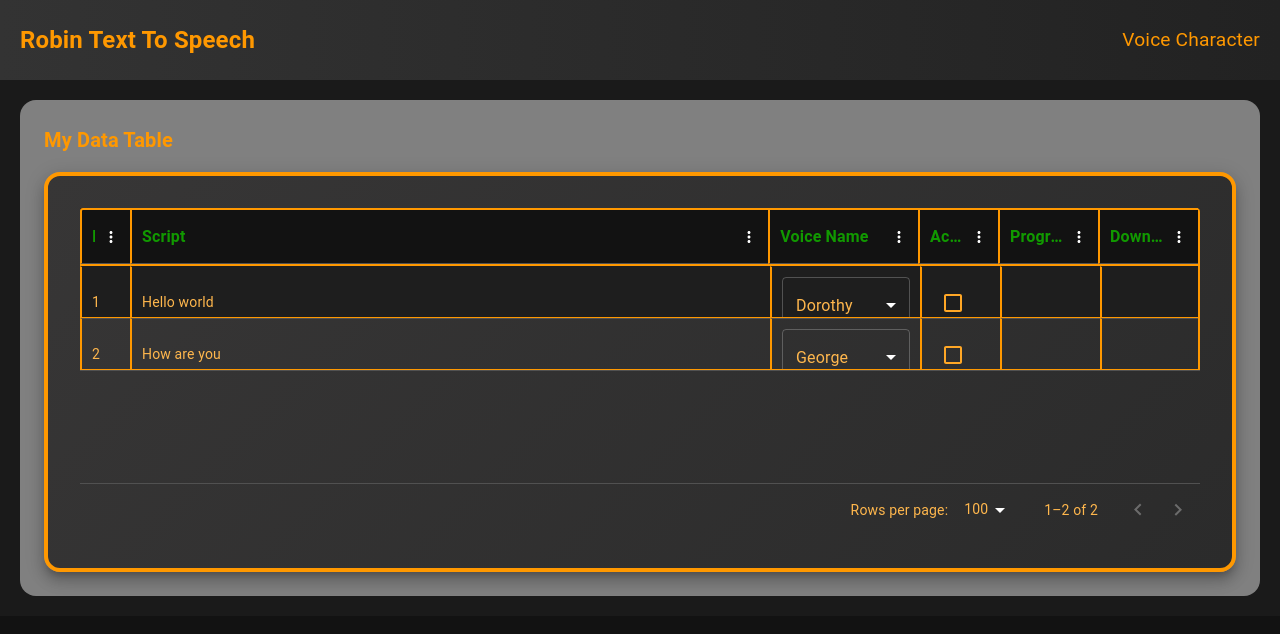
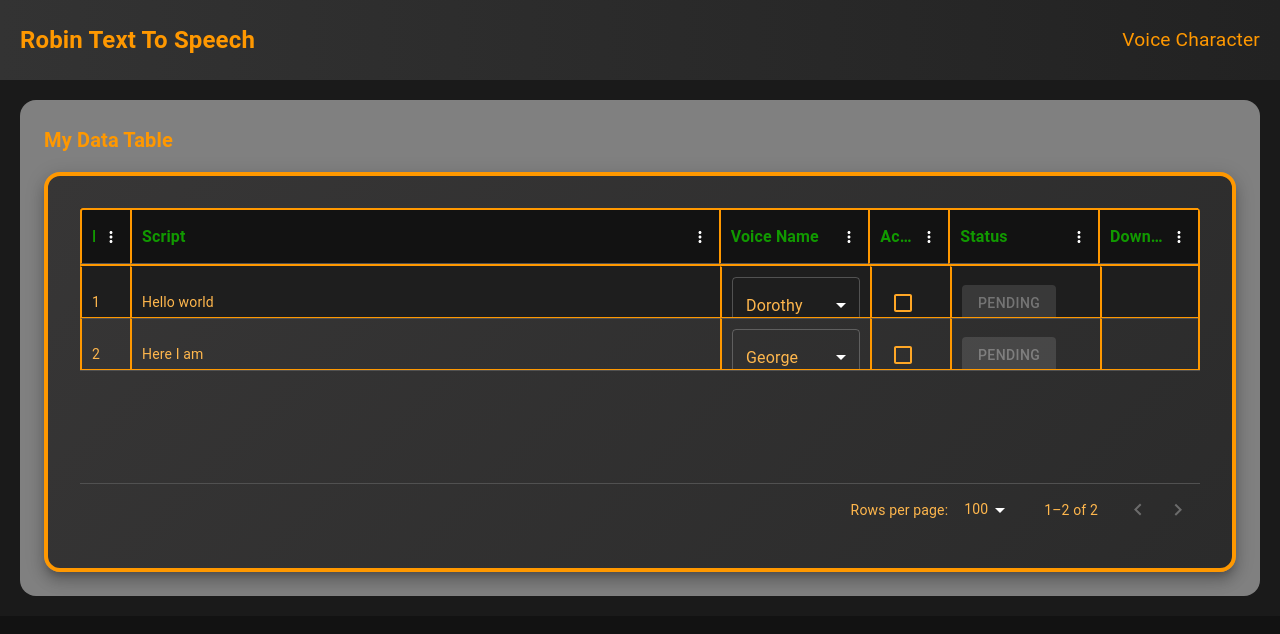
Before and after one commit to Fike-Rehman/RobinTTSApp, a React (Vite) app in the folder CTS.RobinTTS.UI/: page / in a window 1280 px wide. Shown: the top 634 px of the page. Built offline with nearby package versions, Linux system fonts and the light colour scheme.

Commit message:
adding the playAudioButton

```diff
--- /dev/null
+++ b/CTS.RobinTTS.UI/src/Components/PlayAudioButton/PlayAudioButton.tsx
@@ -0,0 +1,35 @@
+import { Button, CircularProgress } from "@mui/material";
+import { PlayAudioButtonState } from "../../types";
+
+
+
+interface PlayAudioButtonProps {
+    state: PlayAudioButtonState
+    onClick: () => void;
+}
+
+const playAudioButton = ({ state, onClick }: PlayAudioButtonProps) => {
+    if (state === "pending") {
+        return (
+            <Button variant="contained" disabled>
+                Pending
+            </Button>
+        );
+    }
+
+    if (state === "generating") {
+        return (
+            <Button variant="contained" disabled>
+                <CircularProgress size={20} /> Generating...
+            </Button>
+        );
+    }
+
+    return (
+        <Button variant="contained" color="primary" onClick={onClick}>
+            Play Audio
+        </Button>
+    );
+};
+
+export default playAudioButton;
--- a/CTS.RobinTTS.UI/src/Components/TTSDataGrid/TTSDataGrid.tsx
+++ b/CTS.RobinTTS.UI/src/Components/TTSDataGrid/TTSDataGrid.tsx
@@ -2,13 +2,41 @@ import { DataGrid, GridColDef } from "@mui/x-data-grid";
 import { useState } from "react";
 import { Box, Checkbox, MenuItem, Select, Typography } from "@mui/material";
 import { dataGridContainerStyles, dataGridStyles, titleStyles } from "./TTSDataGridStyles";
+import PlayAudioButton from "../PlayAudioButton/PlayAudioButton";
+import { PlayAudioButtonState } from "../../types";
+
+
 
 
 const voices = ["Dorothy", "George"];
 
-const initialRows = [
-    { id: 1, script: "Hello world", voice: "Dorothy", accept: false, progress: "", download: "" },
-    { id: 2, script: "How are you", voice: "George", accept: false, progress: "", download: "" },
+export interface RowData {
+    id: number;
+    script: string;
+    voice: string;
+    accept: boolean;
+    status: PlayAudioButtonState;
+    download: string;
+}
+
+const initialRows: RowData[] = [
+    {
+        id: 1,
+        script: "Hello world",
+        voice: "Dorothy",
+        accept: false,
+        status: "pending",
+        download: "",
+    },
+    {
+        id: 2,
+        script: "Here I am ",
+        voice: "George",
+        accept: false,
+        status: "pending",
+        download: "",
+    }
+    // ... other rows
 ];
 
 const TTSDataGrid = () => {
@@ -18,22 +46,30 @@ const TTSDataGrid = () => {
     const handleCheckboxChange = (id: number) => {
         setRows((prevRows) =>
             prevRows.map((row) =>
-                row.id === id ? { ...row, progress: "Generating..." } : row
+                row.id === id ? { ...row, accept: true, status: "generating" } : row
             )
         );
         setTimeout(() => {
             setRows((prevRows) =>
                 prevRows.map((row) =>
-                    row.id === id ? { ...row, progress: "done" } : row
+                    row.id === id ? { ...row, status: "ready" } : row
                 )
             );
-        }, 2000); // Simulate API call delay
+        }, 5000); // Simulate API call delay
     };
 
     const handleVoiceChange = (id: number, newVoice: string) => {
         setRows((prevRows) =>
             prevRows.map((row) => (row.id === id ? { ...row, voice: newVoice } : row))
         );
+    };
+
+    const handlePlayAudio = (id: number) => {
+        const row = rows.find((row) => row.id === id);
+        if (row) {
+            console.log("Playing audio for row:", row.id);
+            // Add logic to play the audio here
+        }
     };
 
     const columns: GridColDef[] = [
@@ -76,9 +112,16 @@ const TTSDataGrid = () => {
             )
         },
         {
-            field: "progress",
-            headerName: "Progress",
-            width: 100
+            field: "status",
+            headerName: "Status",
+            width: 150,
+            renderCell: (params) => (
+                <PlayAudioButton
+                    state={params.row.status}
+                    onClick={() => handlePlayAudio(params.row.id)}
+                />
+
+            )
         },
         {
             field: "download",
@@ -93,7 +136,6 @@ const TTSDataGrid = () => {
                 My Data Table
             </Typography>
             <DataGrid rows={rows} columns={columns} sx={dataGridStyles} />
-
         </Box>
     );
 };
--- /dev/null
+++ b/CTS.RobinTTS.UI/src/types/index.ts
@@ -0,0 +1 @@
+export type PlayAudioButtonState = "pending" | "generating" | "ready";
```
